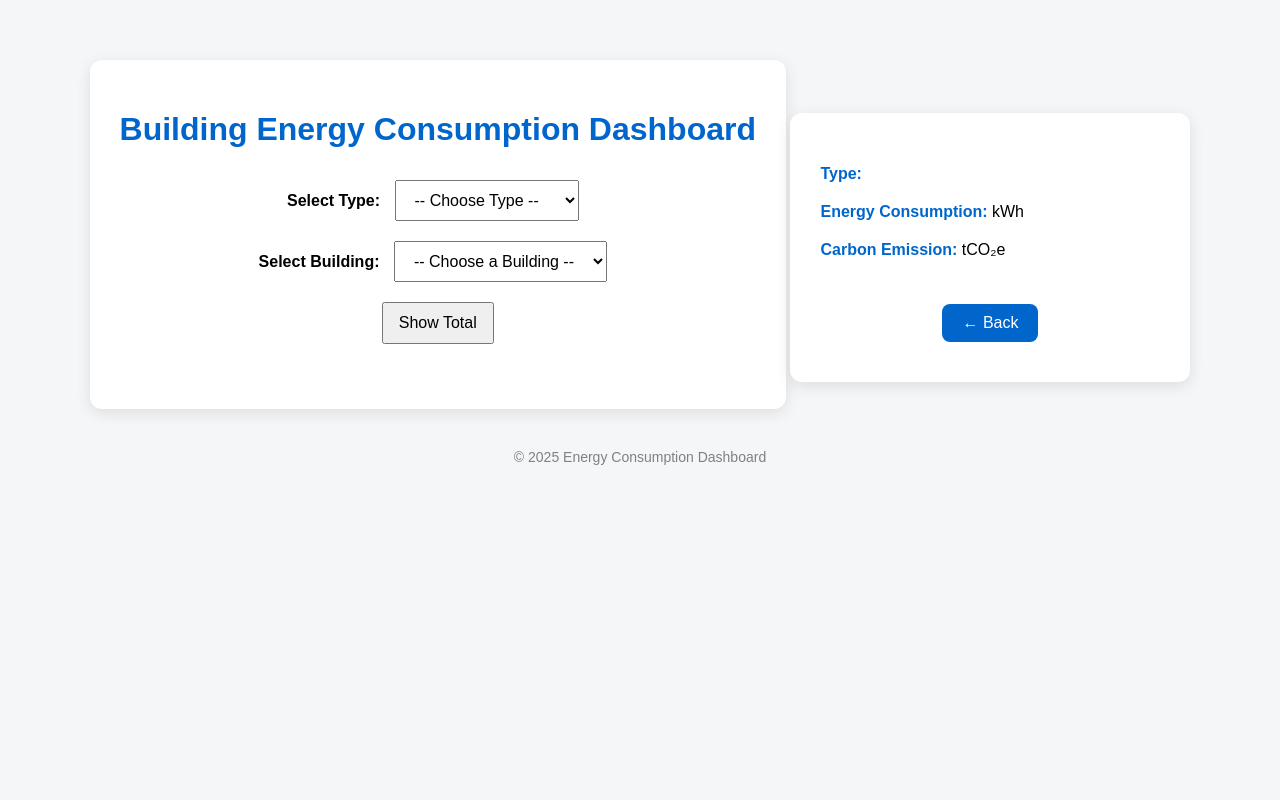
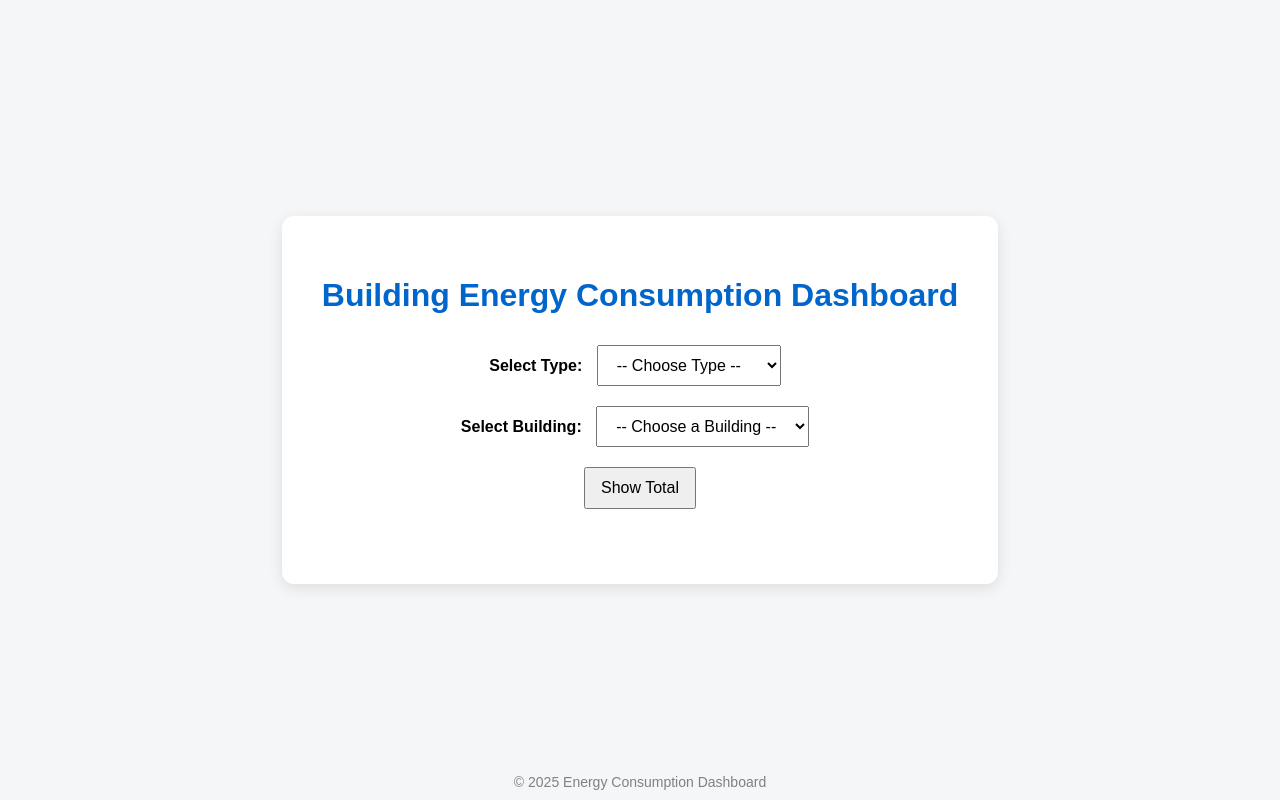
Before and after one commit to yashrokade2424/ec_ce, a plain HTML site: page index.html in a window 1280 px wide. Drawn offline with Linux system fonts and the light colour scheme.

Commit message:
Update index.html

```diff
--- a/index.html
+++ b/index.html
@@ -3,7 +3,7 @@
 <head>
   <meta charset="UTF-8" />
   <meta name="viewport" content="width=device-width, initial-scale=1.0" />
-  <title>Building Energy Dashboard</title>
+  <title>Building Energy Consumption Dashboard</title>
   <script src="https://cdn.jsdelivr.net/npm/xlsx/dist/xlsx.full.min.js"></script>
   <style>
     body {
@@ -11,54 +11,67 @@
       background-color: #f4f6f8;
       text-align: center;
       margin: 0;
-      padding: 20px;
+      padding: 0;
+      height: 100vh;
+      overflow-y: scroll;
+      display: flex;
+      justify-content: center;
+      align-items: center;
     }
+
     h1 {
       color: #0066cc;
     }
+
     .container {
-      margin-top: 40px;
       background: #fff;
       border-radius: 12px;
-      padding: 30px;
+      padding: 40px;
       box-shadow: 0 4px 15px rgba(0,0,0,0.1);
-      display: inline-block;
-      min-width: 340px;
+      display: none;
+      min-width: 360px;
     }
+
     select, button {
       padding: 10px 15px;
       margin: 10px;
       font-size: 16px;
     }
+
     .result {
       margin-top: 25px;
       font-size: 18px;
       font-weight: bold;
     }
+
     footer {
-      margin-top: 40px;
+      position: fixed;
+      bottom: 10px;
+      width: 100%;
       font-size: 14px;
       color: gray;
     }
-    .hidden { display: none; }
 
-    /* Detail Page Styling */
     .detail-page {
       background: #fff;
       border-radius: 12px;
-      padding: 30px;
+      padding: 40px;
       box-shadow: 0 4px 15px rgba(0,0,0,0.1);
-      display: inline-block;
-      min-width: 340px;
+      display: none;
+      min-width: 360px;
+      animation: fadeIn 0.6s ease;
     }
+
     .detail-item {
       margin: 20px 0;
       text-align: left;
     }
+
     .detail-item span {
       color: #0066cc;
       font-weight: bold;
     }
+
     .back-btn {
       margin-top: 25px;
       background-color: #0066cc;
@@ -69,35 +82,44 @@
       cursor: pointer;
       font-size: 16px;
     }
+
     .back-btn:hover {
       background-color: #004d99;
+    }
+
+    @keyframes fadeIn {
+      from { opacity: 0; transform: translateY(10px); }
+      to { opacity: 1; transform: translateY(0); }
+    }
+
+    .show {
+      display: inline-block;
     }
   </style>
 </head>
 <body>
-  <!-- PAGE 1 -->
+  <!-- SELECTION PAGE -->
   <div id="homePage" class="container">
     <h1>Building Energy Consumption Dashboard</h1>
+
     <label for="typeSelect"><b>Select Type:</b></label>
     <select id="typeSelect" onchange="updateBuildingOptions()">
       <option value="">-- Choose Type --</option>
       <option value="academic">Academic Building</option>
       <option value="hostel">Hostel</option>
-    </select>
-    <br>
+    </select><br>
 
     <label for="buildingSelect"><b>Select Building:</b></label>
     <select id="buildingSelect">
       <option value="">-- Choose a Building --</option>
-    </select>
-    <br>
+    </select><br>
 
     <button onclick="loadEnergy()">Show Total</button>
     <div class="result" id="result"></div>
   </div>
 
-  <!-- PAGE 2 -->
-  <div id="detailPage" class="detail-page hidden">
+  <!-- RESULT PAGE -->
+  <div id="detailPage" class="detail-page">
     <h1 id="buildingTitle"></h1>
     <div class="detail-item">
       <span>Type:</span> <span id="buildingType"></span>
@@ -114,6 +136,7 @@
   <footer>© 2025 Energy Consumption Dashboard</footer>
 
   <script>
+    // Lists
     const academicBuildings = [
       "SAIF", "MSRC", "Chemistry Block", "CRYO", "BSB", "Structural",
       "Biotech-1", "Biotech-2", "ED Block", "MDS", "CFD", "NAC-I", "NAC-II",
@@ -126,11 +149,17 @@
       "Cauvery", "Mahanadhi", "Mandakini", "Pampa", "Tamiraparani"
     ];
 
+    // Show the selection card after short delay (for blank start)
+    window.addEventListener('load', () => {
+      setTimeout(() => {
+        document.getElementById('homePage').classList.add('show');
+      }, 800);
+    });
+
     function updateBuildingOptions() {
       const type = document.getElementById("typeSelect").value;
       const select = document.getElementById("buildingSelect");
       select.innerHTML = '<option value="">-- Choose a Building --</option>';
-
       const list = type === "hostel" ? hostelBuildings : (type === "academic" ? academicBuildings : []);
       list.forEach(name => {
         const opt = document.createElement("option");
@@ -181,11 +210,12 @@
           return;
         }
 
-        // Switch to next page
-        document.getElementById("homePage").classList.add("hidden");
-        document.getElementById("detailPage").classList.remove("hidden");
+        // Hide first card and show second
+        document.getElementById("homePage").style.display = "none";
+        const detailPage = document.getElementById("detailPage");
+        detailPage.style.display = "inline-block";
 
-        // Update detail page content
+        // Update details
         document.getElementById("buildingTitle").textContent = building;
         document.getElementById("buildingType").textContent = type.toUpperCase();
         document.getElementById("energyValue").textContent = totalValue.toLocaleString();
@@ -198,8 +228,8 @@
     }
 
     function goBack() {
-      document.getElementById("detailPage").classList.add("hidden");
-      document.getElementById("homePage").classList.remove("hidden");
+      document.getElementById("detailPage").style.display = "none";
+      document.getElementById("homePage").style.display = "inline-block";
       document.getElementById("result").innerHTML = "";
     }
   </script>
```
